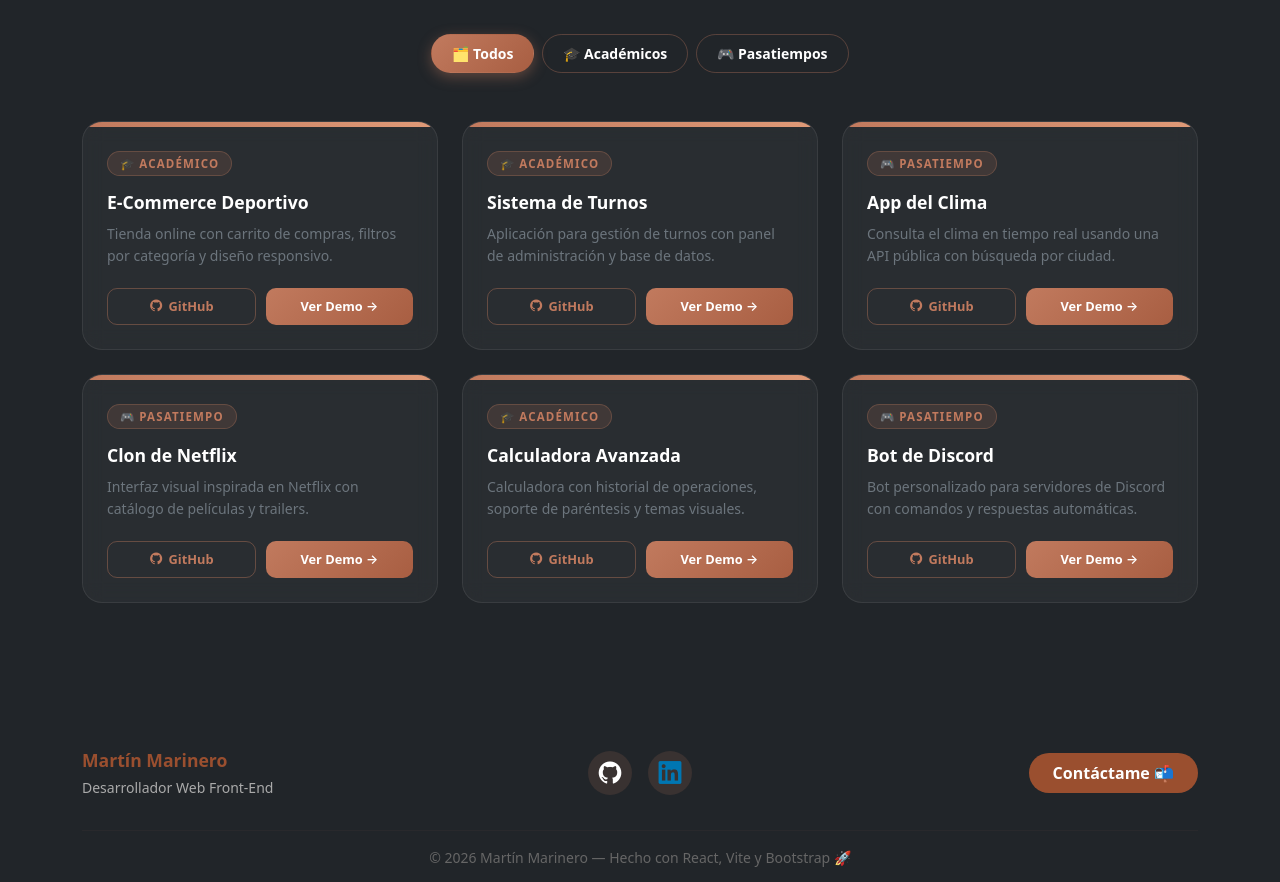
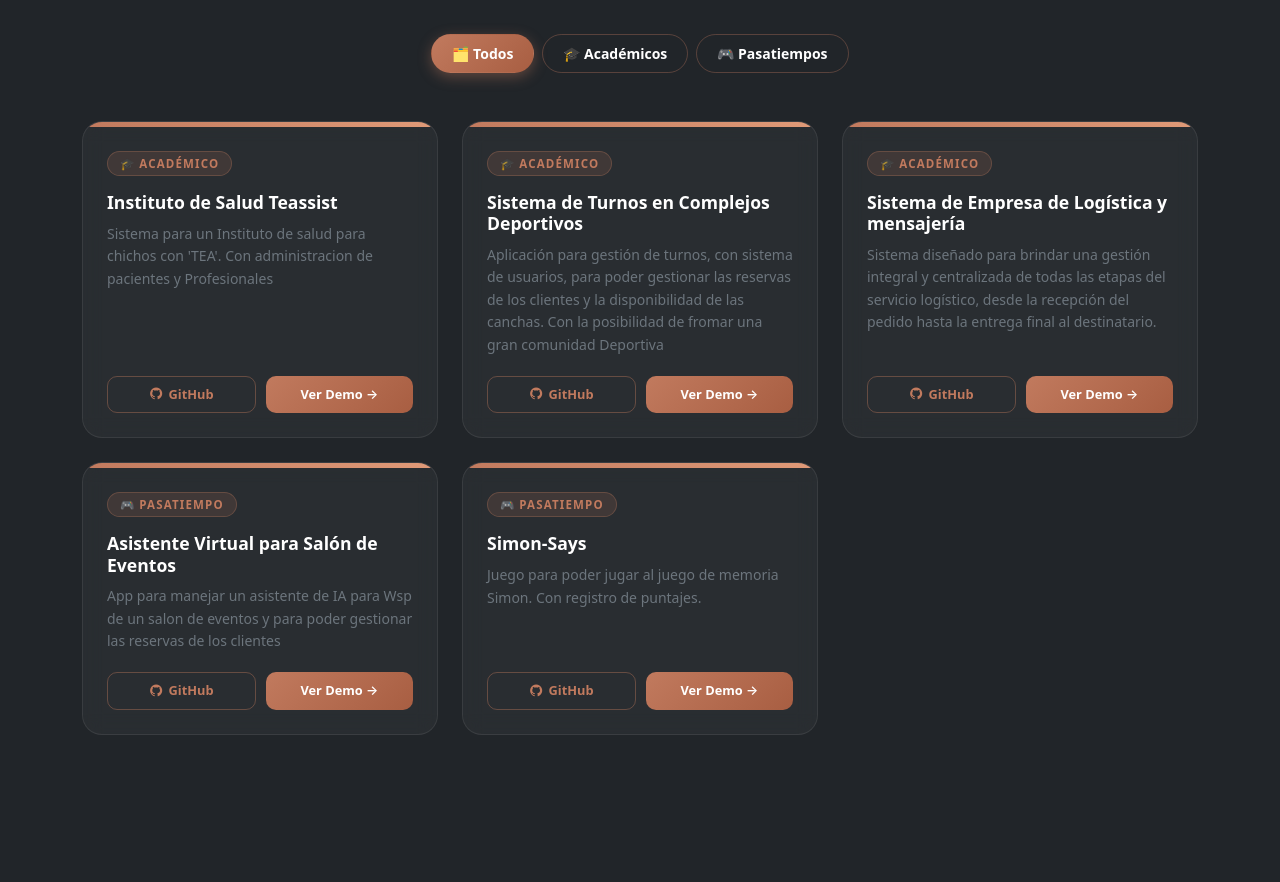
Before and after one commit to martinmarinero77/PortFolio, a React (Vite) app: page / in a window 1280 px wide. Shown: the part 2220-3102 px from the top of the page. Built offline with nearby package versions, Linux system fonts and the light colour scheme; no server answers.

Commit message:
Actualizacion de Proyectos

```diff
--- a/src/components/Projects.jsx
+++ b/src/components/Projects.jsx
@@ -62,39 +62,33 @@ function Projects({ isDarkMode }) {
     const portfolio = [
         {
             id: 1,
-            titulo: "E-Commerce Deportivo",
+            titulo: "Instituto de Salud Teassist",
             categoria: "Académico",
-            descripcion: "Tienda online con carrito de compras, filtros por categoría y diseño responsivo.",
+            descripcion: "Sistema para un Instituto de salud para chichos con 'TEA'. Con administracion de pacientes y Profesionales",
         },
         {
             id: 2,
-            titulo: "Sistema de Turnos",
+            titulo: "Sistema de Turnos en Complejos Deportivos",
             categoria: "Académico",
-            descripcion: "Aplicación para gestión de turnos con panel de administración y base de datos.",
+            descripcion: "Aplicación para gestión de turnos, con sistema de usuarios, para poder gestionar las reservas de los clientes y la disponibilidad de las canchas. Con la posibilidad de fromar una gran comunidad Deportiva",
         },
         {
             id: 3,
-            titulo: "App del Clima",
-            categoria: "Pasatiempo",
-            descripcion: "Consulta el clima en tiempo real usando una API pública con búsqueda por ciudad.",
+            titulo: "Sistema de Empresa de Logística y mensajería ",
+            categoria: "Académico",
+            descripcion: "Sistema diseñado para brindar una gestión integral y centralizada de todas las etapas del servicio logístico, desde la recepción del pedido hasta la entrega final al destinatario.",
         },
         {
             id: 4,
-            titulo: "Clon de Netflix",
+            titulo: "Asistente Virtual para Salón de Eventos",
             categoria: "Pasatiempo",
-            descripcion: "Interfaz visual inspirada en Netflix con catálogo de películas y trailers.",
+            descripcion: "App para manejar un asistente de IA para Wsp de un salon de eventos y para poder gestionar las reservas de los clientes",
         },
         {
             id: 5,
-            titulo: "Calculadora Avanzada",
-            categoria: "Académico",
-            descripcion: "Calculadora con historial de operaciones, soporte de paréntesis y temas visuales.",
-        },
-        {
-            id: 6,
-            titulo: "Bot de Discord",
+            titulo: "Simon-Says",
             categoria: "Pasatiempo",
-            descripcion: "Bot personalizado para servidores de Discord con comandos y respuestas automáticas.",
+            descripcion: "Juego para poder jugar al juego de memoria Simon. Con registro de puntajes.",
         },
     ];
 
```
